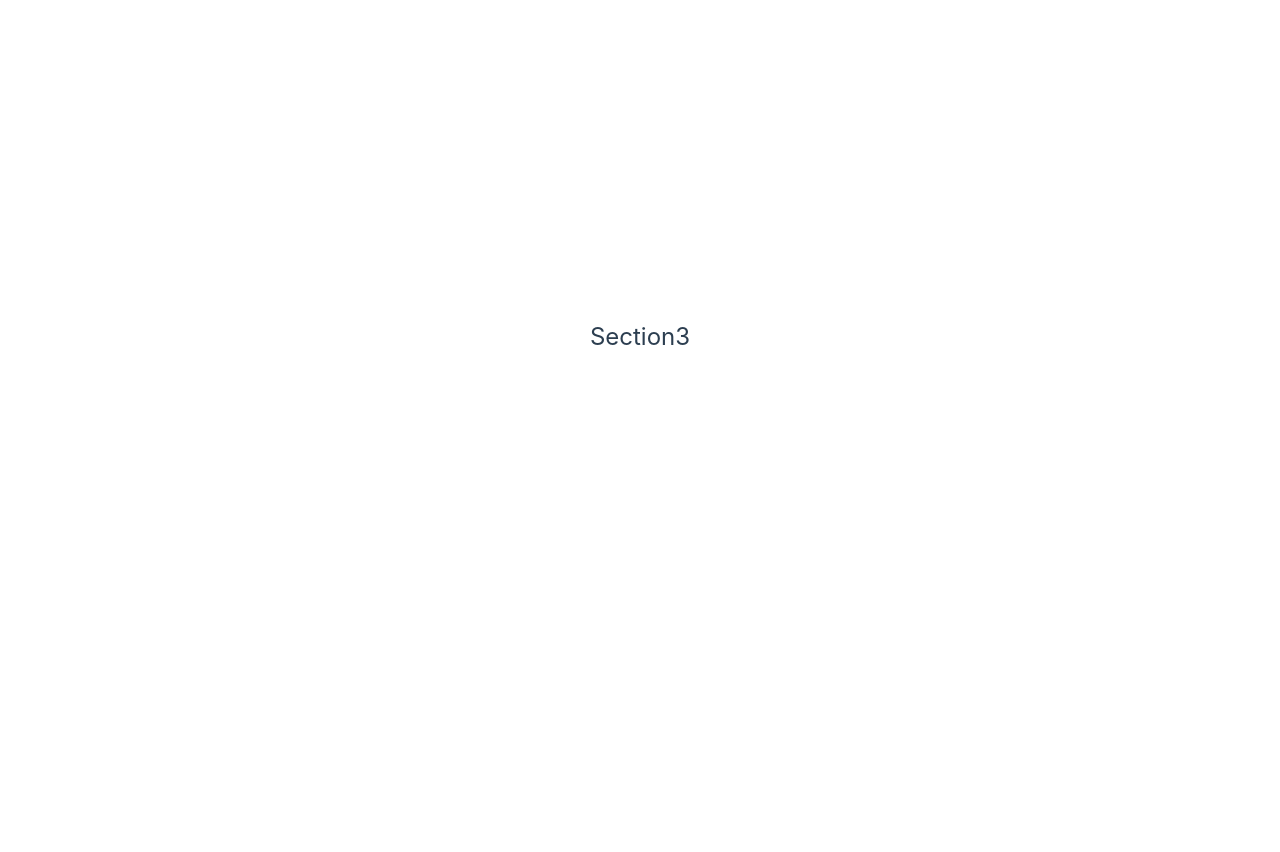
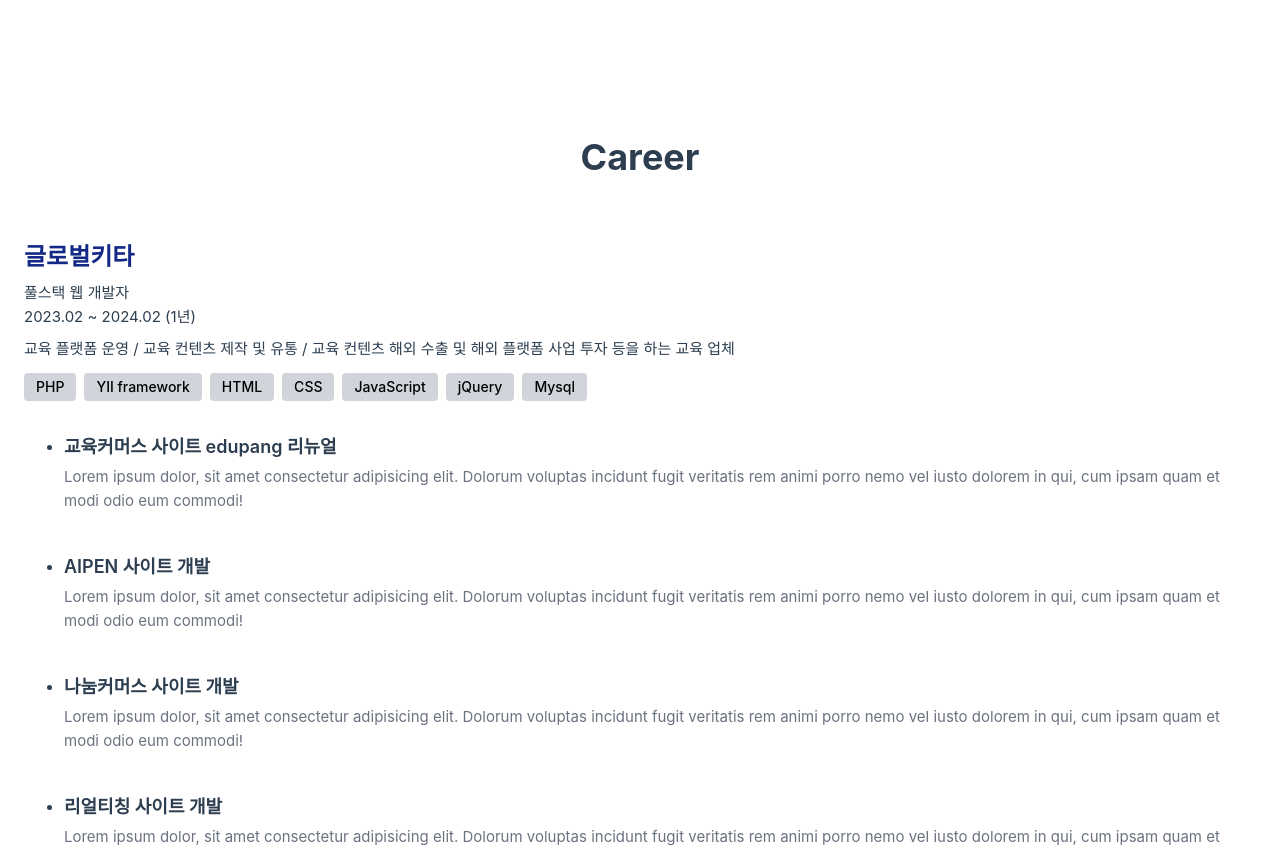
Before and after one commit to Aleph-Kim/portfolio, a Vue app: page / in a window 1280 px wide. Shown: the part 1940-2792 px from the top of the page. Built offline with nearby package versions, Linux system fonts and the light colour scheme.

Commit message:
새 기능 - Career 컴포넌트 작업

```diff
--- a/src/App.vue
+++ b/src/App.vue
@@ -10,14 +10,14 @@
         </nav>
         <Home ref="Section1" />
         <About ref="Section2" />
-        <Section3 ref="Section3" />
+        <Career ref="Section3" />
         <Section4 ref="Section4" />
     </div>
 </template>
 <script>
 import Home from './components/Home.vue';
 import About from './components/About.vue';
-import Section3 from './components/Section3.vue';
+import Career from './components/Career.vue';
 import Section4 from './components/Section4.vue';
 
 export default {
@@ -25,7 +25,7 @@ export default {
     data() {
         return {
             currentSection: 1, // 현재 활성화된 섹션
-            sections: ['Home', 'About', 'Resume', 'Portfolio'], // 네비게이션 텍스트
+            sections: ['Home', 'About', 'Career', 'Portfolio'], // 네비게이션 텍스트
         };
     },
     methods: {
@@ -62,7 +62,7 @@ export default {
     components: {
         Home,
         About,
-        Section3,
+        Career,
         Section4,
     },
 };
--- /dev/null
+++ b/src/components/Career.vue
@@ -0,0 +1,92 @@
+<template>
+    <section class="section flex items-center justify-center flex-col mt-40">
+        <!-- About -->
+        <div class="mt-10">
+            <h2 class="text-4xl font-bold text-center mb-10">Career</h2>
+            <div class="p-6 rounded-lg">
+                <div class="mb-4">
+                    <h2 class="text-2xl font-semibold text-[#142986] mb-2">글로벌키타</h2>
+                    <p class="dark:text-gray-400">풀스택 웹 개발자</p>
+                    <p class="dark:text-gray-400">2023.02 ~ 2024.02 (1년)</p>
+                    <p class="mt-2 dark:text-gray-500">
+                        교육 플랫폼 운영 / 교육 컨텐츠 제작 및 유통 / 교육 컨텐츠 해외 수출 및 해외 플랫폼 사업 투자 등을 하는 교육 업체
+                    </p>
+                    <div class="flex flex-wrap gap-2 mt-3">
+                        <span class="px-3 py-1 bg-gray-300 text-sm font-medium text-black rounded">PHP</span>
+                        <span class="px-3 py-1 bg-gray-300 text-sm font-medium text-black rounded">YII framework</span>
+                        <span class="px-3 py-1 bg-gray-300 text-sm font-medium text-black rounded">HTML</span>
+                        <span class="px-3 py-1 bg-gray-300 text-sm font-medium text-black rounded">CSS</span>
+                        <span class="px-3 py-1 bg-gray-300 text-sm font-medium text-black rounded">JavaScript</span>
+                        <span class="px-3 py-1 bg-gray-300 text-sm font-medium text-black rounded">jQuery</span>
+                        <span class="px-3 py-1 bg-gray-300 text-sm font-medium text-black rounded">Mysql</span>
+                    </div>
+                </div>
+                <ul class="space-y-6">
+                    <li class="border-t pt-4">
+                        <h3 class="text-lg font-semibold">교육커머스 사이트 edupang 리뉴얼</h3>
+                        <p class="mt-1 text-gray-500">
+                            Lorem ipsum dolor, sit amet consectetur adipisicing elit. Dolorum voluptas incidunt fugit
+                            veritatis rem animi porro nemo vel iusto dolorem in qui, cum ipsam quam et modi odio eum
+                            commodi!
+                        </p>
+                    </li>
+                    <li class="border-t pt-4">
+                        <h3 class="text-lg font-semibold">AIPEN 사이트 개발</h3>
+                        <p class="mt-1 text-gray-500">
+                            Lorem ipsum dolor, sit amet consectetur adipisicing elit. Dolorum voluptas incidunt fugit
+                            veritatis rem animi porro nemo vel iusto dolorem in qui, cum ipsam quam et modi odio eum
+                            commodi!
+                        </p>
+                    </li>
+                    <li class="border-t pt-4">
+                        <h3 class="text-lg font-semibold">나눔커머스 사이트 개발</h3>
+                        <p class="mt-1 text-gray-500">
+                            Lorem ipsum dolor, sit amet consectetur adipisicing elit. Dolorum voluptas incidunt fugit
+                            veritatis rem animi porro nemo vel iusto dolorem in qui, cum ipsam quam et modi odio eum
+                            commodi!
+                        </p>
+                    </li>
+                    <li class="border-t pt-4">
+                        <h3 class="text-lg font-semibold">리얼티칭 사이트 개발</h3>
+                        <p class="mt-1 text-gray-500">
+                            Lorem ipsum dolor, sit amet consectetur adipisicing elit. Dolorum voluptas incidunt fugit
+                            veritatis rem animi porro nemo vel iusto dolorem in qui, cum ipsam quam et modi odio eum
+                            commodi!
+                        </p>
+                    </li>
+                    <li class="border-t pt-4">
+                        <h3 class="text-lg font-semibold">스쿨몰 사이트 개발(사이트 폐쇄)</h3>
+                        <p class="mt-1 text-gray-500">
+                            Lorem ipsum dolor, sit amet consectetur adipisicing elit. Dolorum voluptas incidunt fugit
+                            veritatis rem animi porro nemo vel iusto dolorem in qui, cum ipsam quam et modi odio eum
+                            commodi!
+                        </p>
+                    </li>
+                </ul>
+            </div>
+            <div class="mt-4 p-6 rounded-lg">
+                <div class="mb-4">
+                    <h2 class="text-2xl font-semibold text-[#FF7710] mb-2">멋쟁이사자처럼</h2>
+                    <p class="dark:text-gray-400">프리랜서 보조강사</p>
+                    <p class="dark:text-gray-400">2024.04 ~ 2024.09 (5개월)</p>
+                    <p class="mt-2 dark:text-gray-500">
+                        코딩 교육, 개발자 양성, IT 커뮤니티 운영 등을 하는 교육 업체
+                    </p>
+                    <div class="flex flex-wrap gap-2 mt-3">
+                        <span class="px-3 py-1 bg-gray-300 text-sm font-medium text-black rounded">Java</span>
+                        <span class="px-3 py-1 bg-gray-300 text-sm font-medium text-black rounded">Spring boot</span>
+                        <span class="px-3 py-1 bg-gray-300 text-sm font-medium text-black rounded">Mysql</span>
+                    </div>
+                </div>
+                <ul class="space-y-6">
+                    <li class="border-t pt-4">
+                        <h3 class="text-lg font-semibold">백엔드 스쿨 10기 보조강사</h3>
+                        <p class="mt-1 text-gray-500">
+                            Lorem ipsum dolor sit amet consectetur adipisicing elit. Illo ad, voluptate fugit neque unde, ut quisquam dolorem aspernatur est eum voluptates sed, deserunt maxime dicta doloremque. Minima magni natus facere!
+                        </p>
+                    </li>
+                </ul>
+            </div>
+        </div>
+    </section>
+</template>
--- a/src/components/Section3.vue
+++ /dev/null
@@ -1,5 +0,0 @@
-<template>
-    <div class="section flex items-center justify-center h-screen text-2xl">
-        Section3
-    </div>
-</template>
```
